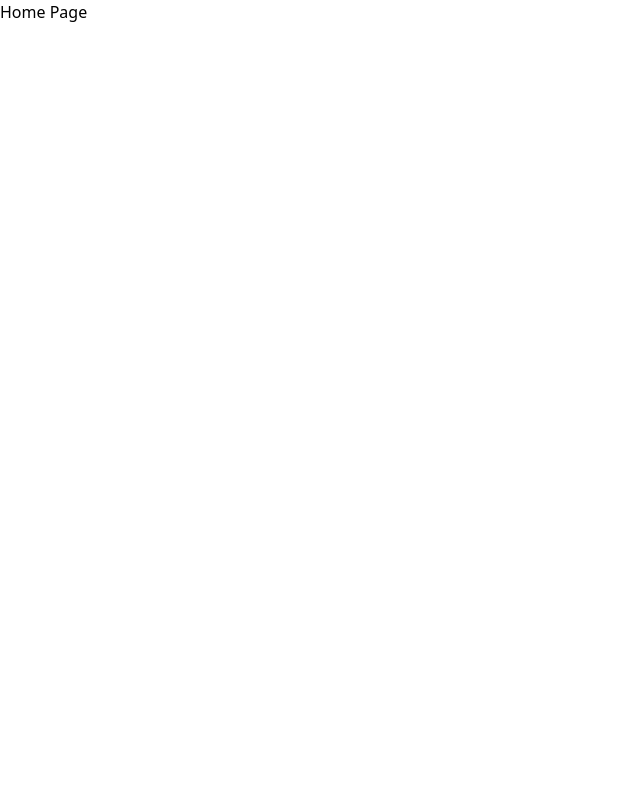
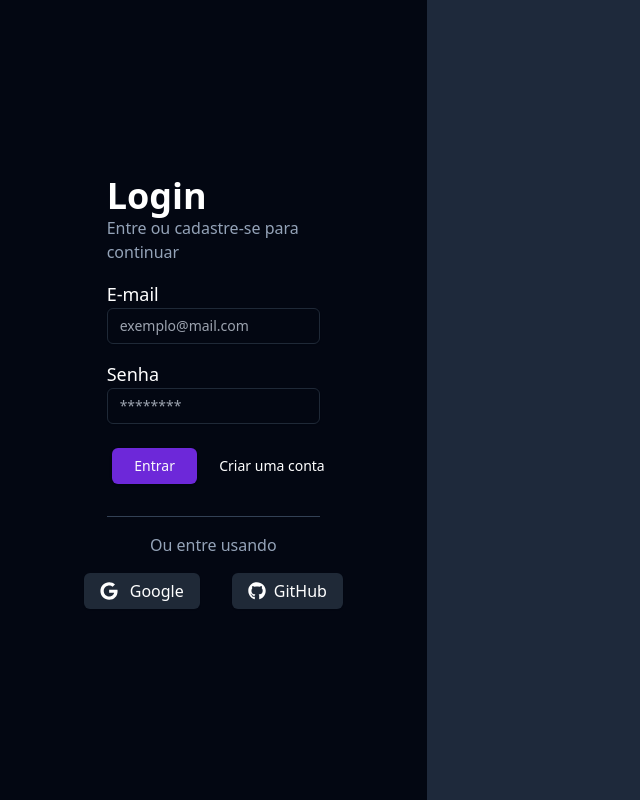
Before and after one commit to GuilhermeSP01/todo-fullstack-app, a React app in the folder client/: page / in a window 1280 px wide. Shown: the whole page, without its empty margins (0-640 px from the left). Built offline with nearby package versions, Linux system fonts and the light colour scheme; the HTML template or start-up script is replaced by a standard one.

Commit message:
add auth context and login logic

```diff
--- a/client/package.json
+++ b/client/package.json
@@ -13,6 +13,7 @@
     "@radix-ui/react-icons": "^1.3.0",
     "@radix-ui/react-label": "^2.1.0",
     "@radix-ui/react-slot": "^1.1.0",
+    "axios": "^1.7.7",
     "class-variance-authority": "^0.7.0",
     "clsx": "^2.1.1",
     "formik": "^2.4.6",
--- /dev/null
+++ b/client/src/components/context/ApiClient.ts
@@ -0,0 +1,3 @@
+import axios from "axios";
+
+export const apiClient = axios.create({})
--- /dev/null
+++ b/client/src/components/context/AuthContext.tsx
@@ -0,0 +1,68 @@
+import axios from "axios";
+import { createContext, useContext, useState } from "react";
+import { apiClient } from "./ApiClient";
+
+interface AuthContextValue {
+    isAuthenticated: boolean;
+    login: (email: string, password: string) => Promise<boolean>;
+    logout: () => void;
+    username: string | null;
+    token: string | null;
+  }
+
+export const AuthContext = createContext<AuthContextValue>({
+    isAuthenticated: false,
+    login: async () => false,
+    logout: () => {},
+    username: null,
+    token: null });
+export const useAuth = () => useContext(AuthContext);
+
+export default function AuthProvider({ children }: { children: React.ReactNode }) {
+
+    const [isAuthenticated, setIsAuthenticated] = useState(false);
+    const [username, setUsername] = useState(null);
+    const [token, setToken] = useState(null);
+
+    async function login(email: string, password: string) {
+
+        try {
+
+            const response = await axios.post('http://localhost:8080/auth/login', { email: email, password: password })
+
+            if (response.status == 200) {
+                setIsAuthenticated(true);
+                setUsername(response.data.username);
+                setToken(response.data.token);
+
+                apiClient.interceptors.request.use( (config) => {
+                    config.headers.Authorization = `Bearer ${token}`;
+                    return config;
+                } );
+
+                return true;
+            } else {
+                logout();
+                return false;
+            }
+
+        } catch (error) {
+            logout();
+            return false;
+        }
+
+    }
+
+    function logout() {
+        setIsAuthenticated(false);
+        setUsername(null);
+        setToken(null);
+    }
+
+    return (
+        <AuthContext.Provider value={{ isAuthenticated, login, logout, username, token }}>
+            {children}
+        </AuthContext.Provider>
+    );
+
+}
--- a/client/src/main.tsx
+++ b/client/src/main.tsx
@@ -1,28 +1,58 @@
 import './index.css'
 
-import { createBrowserRouter, RouterProvider } from 'react-router-dom'
+// import { createBrowserRouter, RouterProvider } from 'react-router-dom'
 import { StrictMode } from 'react'
 import { createRoot } from 'react-dom/client'
 import { ThemeProvider } from './ThemeProvider';
+
+// import HomePage from './routes/HomePage';
+// import NotFoundPage from './routes/NotFoundPage';
+// import AuthPage from './routes/auth/AuthPage';
+import AuthProvider, { useAuth } from './components/context/AuthContext';
+import { BrowserRouter, Route, Routes } from 'react-router-dom';
 import HomePage from './routes/HomePage';
-import NotFoundPage from './routes/NotFoundPage';
 import AuthPage from './routes/auth/AuthPage';
 
-const router = createBrowserRouter([
-  {
-    path: '/',
-    element: <HomePage />,
-    errorElement: <NotFoundPage />
-  }, {
-    path: '/auth',
-    element: <AuthPage />
+// const router = createBrowserRouter([
+//   {
+//     path: '/',
+//     element: <HomePage />,
+//     errorElement: <NotFoundPage />,
+//   }, {
+//     path: '/auth',
+//     element: <AuthPage />
+//   }
+// ]);
+
+function AuthenticatedRoute( {children}: { children: React.ReactNode } ) {
+  const { isAuthenticated } = useAuth();
+
+  if (!isAuthenticated) {
+    return <AuthPage />
   }
-]);
+
+  return children
+}
 
 createRoot(document.getElementById('root')!).render(
   <StrictMode>
-    <ThemeProvider defaultTheme="dark" storageKey="vite-ui-theme">
-      <RouterProvider router={router} />
-    </ThemeProvider>
+    <AuthProvider>
+      <ThemeProvider defaultTheme="dark" storageKey="vite-ui-theme">
+        {/* <RouterProvider router={router} /> */}
+
+        <BrowserRouter>
+          <Routes>
+
+            <Route path="/auth" element={<AuthPage />} />
+
+            <Route path="/" element={
+              <AuthenticatedRoute> <HomePage /> </AuthenticatedRoute>
+            } />
+
+          </Routes>
+        </BrowserRouter>
+
+      </ThemeProvider>
+    </AuthProvider>
   </StrictMode>,
 )
--- a/client/src/routes/HomePage.tsx
+++ b/client/src/routes/HomePage.tsx
@@ -1,7 +1,11 @@
+import { Button } from "@/components/ui/button"
+
 export default function HomePage() {
+
     return(
         <div>
             <h1> Home Page </h1>
+            <Button> Login </Button>
         </div>
     )
 }
--- a/client/src/routes/auth/components/LoginForm.tsx
+++ b/client/src/routes/auth/components/LoginForm.tsx
@@ -5,6 +5,8 @@ import { Button } from "@/components/ui/button";
 import { Input } from "@/components/ui/input";
 import { Label } from "@/components/ui/label";
 import * as Yup from 'yup';
+import { useAuth } from "@/components/context/AuthContext";
+import { useNavigate } from "react-router-dom";
 
 const InputField = ({ label, ...props }:
     { label: string; name: string; [key: string]: any }) => {
@@ -28,6 +30,18 @@ export default function LoginForm({ formOptions }: LoginFormProps) {
 
     const [isSubmitting, setSubmitting] = useState(false);
 
+    const navigate = useNavigate();
+    const authContext = useAuth();
+
+    async function login(email: string, password: string) {
+
+        console.log(email, password);
+
+        if(await authContext.login(email, password)) {
+            navigate('/');
+        }
+    }
+
     return(
         <Formik initialValues={{ email: '', password: '' }}
         validationSchema={Yup.object({
@@ -36,12 +50,11 @@ export default function LoginForm({ formOptions }: LoginFormProps) {
                 .required('* Preencha este campo')
                 .matches(/^[a-zA-Z0-9._%+-]+@[a-zA-Z0-9.-]+\.[a-zA-Z]{2,}$/, 'E-mail inválido'),
             password: Yup.string()
-                .min(8, 'Deve conter no mínimo 8 caracteres')
+                .min(6, 'Deve conter no mínimo 6 caracteres')
                 .max(15, 'Deve conter no máximo 15 caracteres')
                 .required('* Preencha este campo')})}
-        onSubmit={(values, actions) => {
-            console.log({ values, actions });
-            alert(JSON.stringify(values, null, 2));
+        onSubmit={({ email, password }, actions) => {
+            login(email, password);
             actions.setSubmitting(false);}}>
 
             <Form className="w-1/2">
@@ -56,7 +69,7 @@ export default function LoginForm({ formOptions }: LoginFormProps) {
                     </div>
 
                     <div className="mb-8 flex justify-center gap-8">
-                        <Button type="submit" className="w-2/5" disabled={isSubmitting} onClick={ () => setSubmitting(true) }> Entrar </Button>
+                        <Button type="submit" className="w-2/5" disabled={isSubmitting}> Entrar </Button>
                         <Button type="button" variant="ghost" className="text-white w-2/5" disabled={isSubmitting} onClick={ () => formOptions('register') }> Criar uma conta </Button>
                     </div>
 
--- a/client/src/routes/auth/components/RegisterForm.tsx
+++ b/client/src/routes/auth/components/RegisterForm.tsx
@@ -40,7 +40,7 @@ export default function LoginForm({ formOptions }: LoginFormProps) {
                 .matches(/^[a-zA-Z0-9._%+-]+@[a-zA-Z0-9.-]+\.[a-zA-Z]{2,}$/, 'E-mail inválido')
                 .required('* Preencha este campo'),
             password: Yup.string()
-                .min(8, 'Deve conter no mínimo 8 caracteres')
+                .min(6, 'Deve conter no mínimo 6 caracteres')
                 .max(15, 'Deve conter no máximo 15 caracteres')
                 .matches(/^(?=.*[a-z])(?=.*[A-Z])(?=.*\d)(?=.*[@$!%*?&])[A-Za-z\d@$!%*?&]{8,}$/, 'Deve conter letra maiúscula, minúscula, número e caractere especial')
                 .required('* Preencha este campo'),
```
Also changed, not shown: 2 other files (tests, documents, lock files or other folders).
